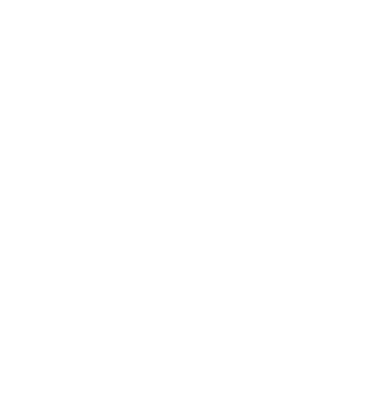
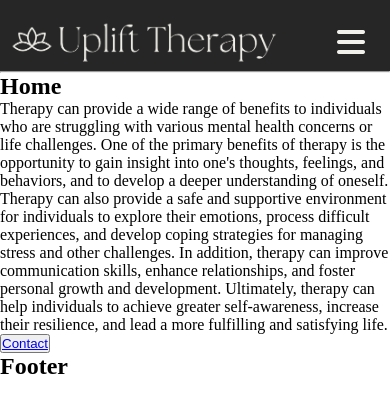
Before and after one commit to bralvis2/uplift-therapy, a React (Create React App) app: page / in a window 390 px wide. Shown: the top 412 px of the page. Built offline with nearby package versions, Linux system fonts and the light colour scheme.

Commit message:
Nav styling & responsiveness

```diff
--- a/public/index.html
+++ b/public/index.html
@@ -9,7 +9,7 @@
       name="description"
       content="Web site created using create-react-app"
     />
-    <link rel="apple-touch-icon" href="%PUBLIC_URL%/logo192.png" />
+    <link rel="apple-touch-icon" href="%PUBLIC_URL%/icon.png" />
     <!--
       manifest.json provides metadata used when your web app is installed on a
       user's mobile device or desktop. See https://developers.google.com/web/fundamentals/web-app-manifest/
@@ -29,6 +29,12 @@
     <script src="https://use.fontawesome.com/f4cc0680f3.js"></script>
 
 
+    <!-- Google font -->
+    <link rel="preconnect" href="https://fonts.googleapis.com">
+    <link rel="preconnect" href="https://fonts.gstatic.com" crossorigin>
+    <link href="https://fonts.googleapis.com/css2?family=Alegreya+Sans:wght@100&display=swap" rel="stylesheet">
+
+
     <title>Uplift Therapy</title>
   </head>
   <body>
--- a/src/App.css
+++ b/src/App.css
@@ -0,0 +1,14 @@
+:root {
+    --light: #F2F0EB;
+    --light2: #E9D8C8;
+    --tan: #9D6F4D;
+    --tan2: #967860;
+    --tupe: #9F9685;
+    --dark: #262626;
+}
+
+* {
+    margin: 0;
+    padding: 0;
+    box-sizing: border-box;
+}
--- a/src/App.js
+++ b/src/App.js
@@ -1,10 +1,13 @@
-
+import React from 'react';
+import Nav from './components/Nav.js'
+import Footer from './components/Footer'
 import './App.css';
 
 function App() {
   return (
-    <div className="App">
-
+    <div>
+      <Nav/>
+      <Footer/>
     </div>
   );
 }
--- a/src/components/Footer.js
+++ b/src/components/Footer.js
@@ -0,0 +1,13 @@
+import React, { Component } from 'react';
+
+class Footer extends Component {
+  render() {
+    return (
+        <div>
+          <h2>Footer</h2>
+        </div>
+    );
+  }
+}
+
+export default Footer;
--- a/src/components/Nav.css
+++ b/src/components/Nav.css
@@ -0,0 +1,85 @@
+.navbar {
+    background-color: var(--dark);
+    display: flex;
+}
+
+.logo-item {
+    padding-top: 20px;
+}
+
+.nav-links {
+    width: 100%;
+    display: flex;
+    flex-direction: row;
+    justify-content: space-evenly;
+    align-items: center;
+    list-style-type: none;
+}
+
+.nav-links a, .nav-links-mobile a {
+    color: var(--light);
+    text-decoration: none;
+    font-size: 1.5rem;
+    font-family: 'Alegreya Sans', sans-serif;
+}
+
+.nav-links a:hover {
+    color: var(--tupe);
+}
+
+.mobile-menu-icon {
+    display: none;
+}
+
+.nav-links-mobile {
+    display: none;
+}
+
+@media screen and (max-width: 900px) {
+    .navbar {
+        flex-direction: column;
+    }
+
+    .logo-item {
+        margin: auto;
+    }
+}
+
+@media screen and (max-width: 600px) {
+
+    .logo-item img {
+        margin-left: 2%;
+        width: 70%;
+    }
+
+    .nav-links {
+        display: none;
+    }
+
+    .mobile-menu-icon {
+        display: block;
+        position: absolute;
+        top: 25px;
+        right: 25px;
+        font-size: 32px;
+        color: var(--light);
+        background-color: var(--dark);
+        border: none;
+        outline: none;
+    }
+
+    .nav-links-mobile {
+        display: flex;
+        flex-direction: column;
+        align-items: center;
+        list-style: none;
+        background-color: var(--tan);
+        transition: all 0.5s ease-out;
+        width: 100%;
+    }
+
+    .nav-links-mobile a:hover {
+        color: var(--tupe);
+    }
+
+}
--- a/src/components/Nav.js
+++ b/src/components/Nav.js
@@ -0,0 +1,58 @@
+import React, { useState } from 'react';
+import { BrowserRouter as Router, Routes, Route, Link } from 'react-router-dom';
+
+import Home from './pages/Home';
+import About from './pages/About.js';
+import Couples from './pages/Couples';
+import Individuals from './pages/Individuals';
+import Costs from './pages/Costs';
+import Contact from './pages/Contact';
+
+import logo from '../brand-images/uplift-logo-light.png'
+
+// Style Sheet
+import './Nav.css'
+
+const Nav = () => {
+
+    const[isMobile, setIsMobile] = useState(false);
+
+    return (
+        <Router>
+              <nav className='navbar'>
+                <div className='logo-item'>
+                  <Link to={'/'}>
+                      <img src={logo} width={'400px'} alt='Uplift Therapy, Lincoln, Nebraska'/>
+                  </Link>
+                </div>
+                <ul className={isMobile ? 'nav-links-mobile' : 'nav-links'}
+                onClick={() => setIsMobile(false)}>
+
+                  <li><Link to={'/about'}>About</Link></li>
+                  <li><Link to={'/couples'}> Couples </Link></li>
+                  <li><Link to={'/individuals'}>Individuals</Link></li>
+                  <li><Link to={'/costs'}>Costs</Link></li>
+                  <li><Link to={'/contact'}>Contact</Link></li>
+                </ul>
+                <button className='mobile-menu-icon'
+                onClick={() => setIsMobile(!isMobile)}>
+                  {isMobile ? <i className='fa fa-xmark'>&#10005;</i> : <i className='fa fa-bars'></i> }
+                </button>
+              </nav>
+            <hr />
+
+            <Routes>
+                <Route path="/" element={<Home/>} exact />
+                <Route path="/about" element={<About/>} exact />
+                <Route path="/couples" element={<Couples/>} exact />
+                <Route path="/individuals" element={<Individuals/>} exact />
+                <Route path="/costs" element={<Costs/>} exact />
+                <Route path="/contact" element={<Contact/>} exact />
+            </Routes>
+        </Router>
+      );
+
+}
+
+
+export default Nav;
--- a/src/components/pages/Home.js
+++ b/src/components/pages/Home.js
@@ -1,12 +1,25 @@
 import React, { Component } from 'react';
 
-import { BrowserRouter as Router, Routes, Route, Link } from 'react-router-dom';
+import { Link } from 'react-router-dom';
 
 class Home extends Component {
   render() {
     return (
         <div>
           <h2>Home</h2>
+          <p>Therapy can provide a wide range of benefits to individuals who are struggling
+            with various mental health concerns or life challenges. One of the primary benefits
+            of therapy is the opportunity to gain insight into one's thoughts, feelings, and
+            behaviors, and to develop a deeper understanding of oneself. Therapy can also provide
+            a safe and supportive environment for individuals to explore their emotions, process
+            difficult experiences, and develop coping strategies for managing stress and other
+            challenges. In addition, therapy can improve communication skills, enhance
+            relationships, and foster personal growth and development. Ultimately, therapy can help
+            individuals to achieve greater self-awareness, increase their resilience, and lead a
+            more fulfilling and satisfying life.</p>
+            <button>
+              <Link to={'/contact'} className="nav-link">Contact</Link>
+            </button>
         </div>
     );
   }
--- a/src/index.js
+++ b/src/index.js
@@ -1,8 +1,6 @@
-import React from 'react';
-import ReactDOM from 'react-dom/client';
-import App from './App';
+import { createRoot } from 'react-dom/client';
+import App from './App.js'
 
-const root = ReactDOM.createRoot(document.getElementById('root'));
-root.render(
-    <App />
-);
+const container = document.getElementById('root');
+const root = createRoot(container);
+root.render(<App tab="home" />);
```
Also changed, not shown: 1 other file (tests, documents, lock files or other folders).
